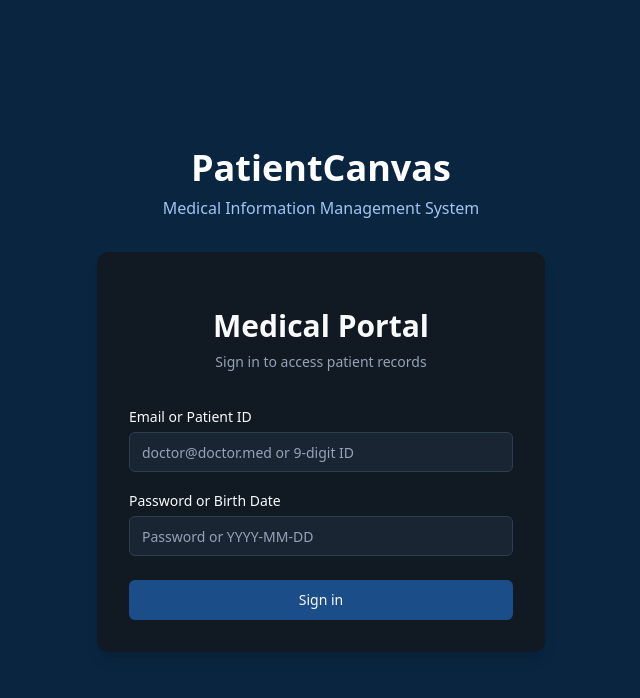
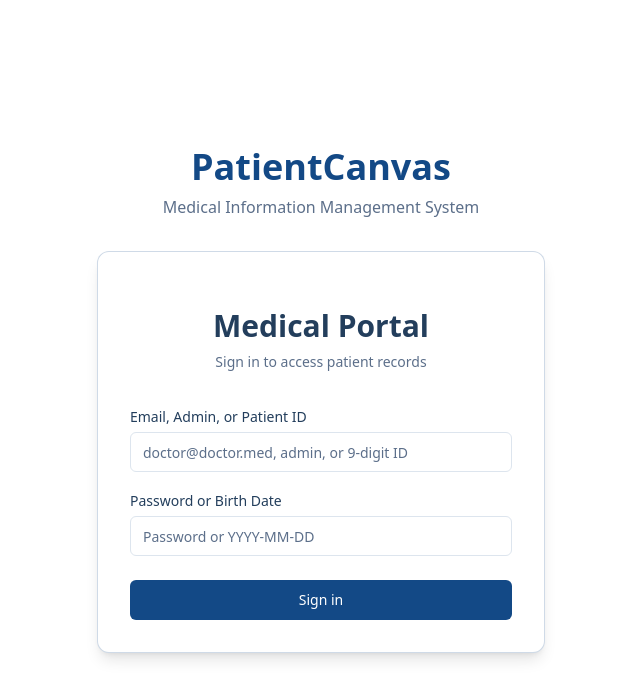
Before and after one commit to JanosMozer/HealthSpace, a React (Vite) app: page / in a window 1280 px wide. Shown: the top 698 px of the page, without its empty margins (319-959 px from the left). Built offline with nearby package versions, Linux system fonts and the light colour scheme.

Commit message:
Fix: Patient profile type and theme
- Fixed the type error in PatientProfile.tsx related to bodyConditions.
- Added gender to the patient's base information.
- Implemented a white and dark blue theme.
- Hardcoded an Admin user with password 3581.

```diff
--- a/src/components/LoginForm.tsx
+++ b/src/components/LoginForm.tsx
@@ -20,14 +20,24 @@ const LoginForm = () => {
 
     // Simulate API call
     setTimeout(() => {
-      // For demo, any email that ends with @doctor.med is a doctor
-      if (email.endsWith('@doctor.med')) {
+      // Admin login
+      if (email.toLowerCase() === 'admin' && password === '3581') {
+        toast({
+          title: "Admin login successful",
+          description: "Welcome, Administrator.",
+        });
+        navigate('/doctor-dashboard');
+      }
+      // Doctor login
+      else if (email.endsWith('@doctor.med')) {
         toast({
           title: "Login successful",
           description: "Welcome back, Doctor.",
         });
         navigate('/doctor-dashboard');
-      } else if (email.length === 9 && !isNaN(Number(email))) {
+      }
+      // Patient login using 9-digit ID
+      else if (email.length === 9 && !isNaN(Number(email))) {
         // Patient login using 9-digit ID
         const birthDatePattern = /^\d{4}-\d{2}-\d{2}$/;
         if (birthDatePattern.test(password)) {
@@ -55,7 +65,7 @@ const LoginForm = () => {
   };
 
   return (
-    <div className="w-full max-w-md space-y-8 rounded-xl bg-card p-8 shadow-lg">
+    <div className="w-full max-w-md space-y-8 rounded-xl bg-white p-8 shadow-lg border border-primary/20">
       <div className="text-center">
         <h2 className="mt-6 text-3xl font-bold text-foreground">Medical Portal</h2>
         <p className="mt-2 text-sm text-muted-foreground">
@@ -65,14 +75,14 @@ const LoginForm = () => {
       <form className="mt-8 space-y-6" onSubmit={handleLogin}>
         <div className="space-y-4 rounded-md">
           <div>
-            <Label htmlFor="email">Email or Patient ID</Label>
+            <Label htmlFor="email">Email, Admin, or Patient ID</Label>
             <Input
               id="email"
               name="email"
               type="text"
               value={email}
               onChange={(e) => setEmail(e.target.value)}
-              placeholder="doctor@doctor.med or 9-digit ID"
+              placeholder="doctor@doctor.med, admin, or 9-digit ID"
               required
               className="mt-1"
             />
@@ -94,7 +104,7 @@ const LoginForm = () => {
 
         <Button
           type="submit"
-          className="w-full bg-medical-secondary hover:bg-medical-accent"
+          className="w-full bg-primary hover:bg-primary/90"
           disabled={isLoading}
         >
           {isLoading ? "Signing in..." : "Sign in"}
--- a/src/index.css
+++ b/src/index.css
@@ -5,32 +5,32 @@
 
 @layer base {
   :root {
-    --background: 212 33% 15%;
-    --foreground: 210 40% 98%;
+    --background: 0 0% 100%;
+    --foreground: 212 45% 25%;
 
-    --card: 212 33% 10%;
-    --card-foreground: 210 40% 98%;
+    --card: 0 0% 100%;
+    --card-foreground: 212 45% 25%;
 
-    --popover: 212 33% 10%;
-    --popover-foreground: 210 40% 98%;
+    --popover: 0 0% 100%;
+    --popover-foreground: 212 45% 25%;
 
     --primary: 212 75% 30%;
-    --primary-foreground: 210 40% 98%;
+    --primary-foreground: 0 0% 100%;
 
     --secondary: 214 32% 30%;
-    --secondary-foreground: 210 40% 98%;
+    --secondary-foreground: 0 0% 100%;
 
-    --muted: 215 28% 25%;
-    --muted-foreground: 215 20.2% 65.1%;
+    --muted: 215 28% 95%;
+    --muted-foreground: 215 20.2% 45.1%;
 
     --accent: 216 45% 40%;
-    --accent-foreground: 210 40% 98%;
+    --accent-foreground: 0 0% 100%;
 
     --destructive: 0 62.8% 30.6%;
-    --destructive-foreground: 210 40% 98%;
+    --destructive-foreground: 0 0% 100%;
 
-    --border: 212 33% 25%;
-    --input: 212 33% 25%;
+    --border: 212 33% 90%;
+    --input: 212 33% 90%;
     --ring: 212 33% 40%;
 
     --radius: 0.5rem;
--- a/src/pages/DoctorDashboard.tsx
+++ b/src/pages/DoctorDashboard.tsx
@@ -11,11 +11,11 @@ const DoctorDashboard = () => {
   };
 
   return (
-    <div className="min-h-screen bg-background">
-      <header className="border-b border-border bg-card">
+    <div className="min-h-screen bg-white">
+      <header className="border-b border-border bg-primary">
         <div className="medical-container flex h-16 items-center justify-between">
-          <h1 className="text-lg font-bold">PatientCanvas</h1>
-          <Button variant="ghost" onClick={handleLogout}>Logout</Button>
+          <h1 className="text-lg font-bold text-white">PatientCanvas</h1>
+          <Button variant="ghost" onClick={handleLogout} className="text-white hover:bg-primary/80">Logout</Button>
         </div>
       </header>
 
--- a/src/pages/Index.tsx
+++ b/src/pages/Index.tsx
@@ -4,10 +4,10 @@ import LoginForm from '@/components/LoginForm';
 
 const Index = () => {
   return (
-    <div className="min-h-screen flex flex-col items-center justify-center bg-medical-primary">
+    <div className="min-h-screen flex flex-col items-center justify-center bg-white">
       <div className="w-full max-w-md mb-8 text-center">
-        <h1 className="text-4xl font-bold text-white mb-2">PatientCanvas</h1>
-        <p className="text-medical-light">Medical Information Management System</p>
+        <h1 className="text-4xl font-bold text-primary mb-2">PatientCanvas</h1>
+        <p className="text-muted-foreground">Medical Information Management System</p>
       </div>
       <LoginForm />
     </div>
--- a/src/pages/PatientProfile.tsx
+++ b/src/pages/PatientProfile.tsx
@@ -49,17 +49,17 @@ const PatientProfile = () => {
     bodyConditions: [
       {
         bodyPart: 'rightLeg',
-        severity: 'mild',
+        severity: 'mild' as const,
         description: 'Mild inflammation due to previous ankle sprain',
       },
       {
         bodyPart: 'head',
-        severity: 'moderate',
+        severity: 'moderate' as const,
         description: 'Frequent migraine complaints, particularly in temporal region',
       },
       {
         bodyPart: 'abdomen',
-        severity: 'severe',
+        severity: 'severe' as const,
         description: 'Severe pain reported after meals, possibly related to digestive issues',
       },
     ],
@@ -88,7 +88,7 @@ const PatientProfile = () => {
             <div className="sticky top-8">
               <h2 className="text-xl font-bold mb-4">Body Diagram</h2>
               <div className="bg-card border border-border rounded-lg p-4">
-                <BodyDiagram conditions={patient.bodyConditions as any} />
+                <BodyDiagram conditions={patient.bodyConditions} />
               </div>
             </div>
           </div>
```
